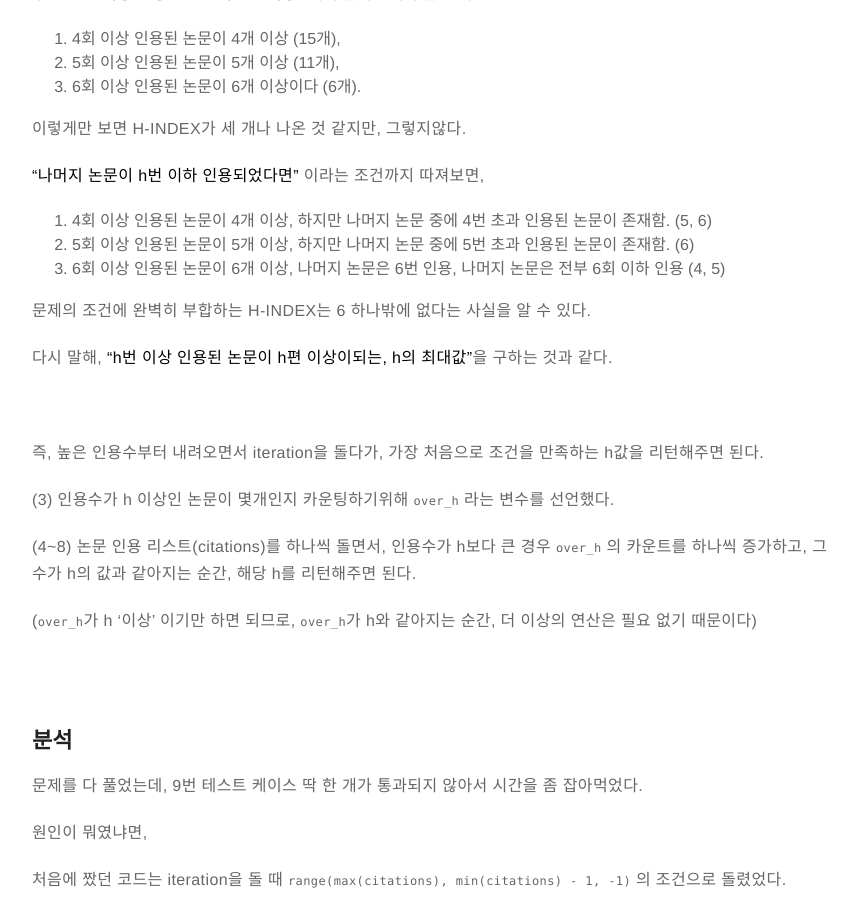
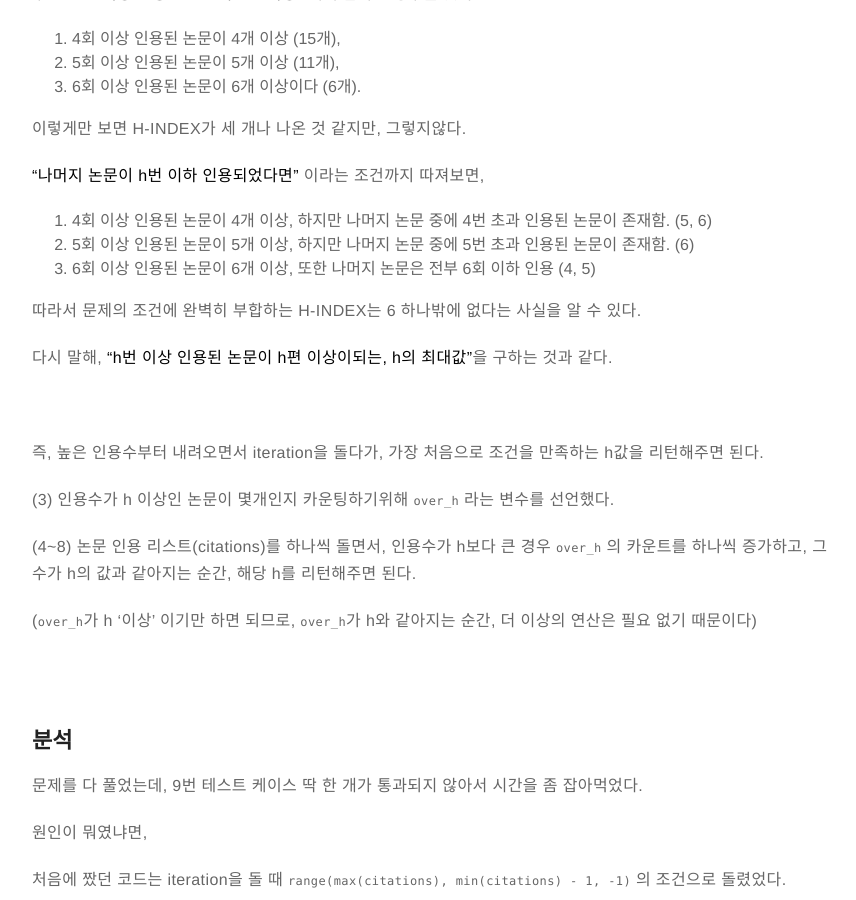
Before and after one commit to itholic/itholic.github.io, a Jekyll site: the page built from _posts/kata/2019-02-09-kata-h-index.md, in a window 1280 px wide and 900 px high, scrolled down 1711 px. Shown: the whole window, without its empty margins (203-1059 px from the left). Built offline with Jekyll 4.4.1, drawn with Linux system fonts in a browser that asks for light colours; comment, search, counter and statistics services are not loaded.

Commit message:
[kata] H-Index 내용 보완

```diff
--- a/_posts/kata/2019-02-09-kata-h-index.md
+++ b/_posts/kata/2019-02-09-kata-h-index.md
@@ -76,9 +76,9 @@ H-Index는 과학자의 생산성과 영향력을 나타내는 지표입니다.
 
 1. 4회 이상 인용된 논문이 4개 이상, 하지만 나머지 논문 중에 4번 초과 인용된 논문이 존재함. (5, 6)
 2. 5회 이상 인용된 논문이 5개 이상, 하지만 나머지 논문 중에 5번 초과 인용된 논문이 존재함. (6)
-3. 6회 이상 인용된 논문이 6개 이상, 나머지 논문은 6번 인용, 나머지 논문은 전부 6회 이하 인용 (4, 5)
+3. 6회 이상 인용된 논문이 6개 이상, 또한 나머지 논문은 전부 6회 이하 인용 (4, 5)
 
-문제의 조건에 완벽히 부합하는 H-INDEX는 6 하나밖에 없다는 사실을 알 수 있다.
+따라서 문제의 조건에 완벽히 부합하는 H-INDEX는 6 하나밖에 없다는 사실을 알 수 있다.
 
 다시 말해, **"h번 이상 인용된 논문이 h편 이상이되는, h의 최대값"**을 구하는 것과 같다.
 
```
